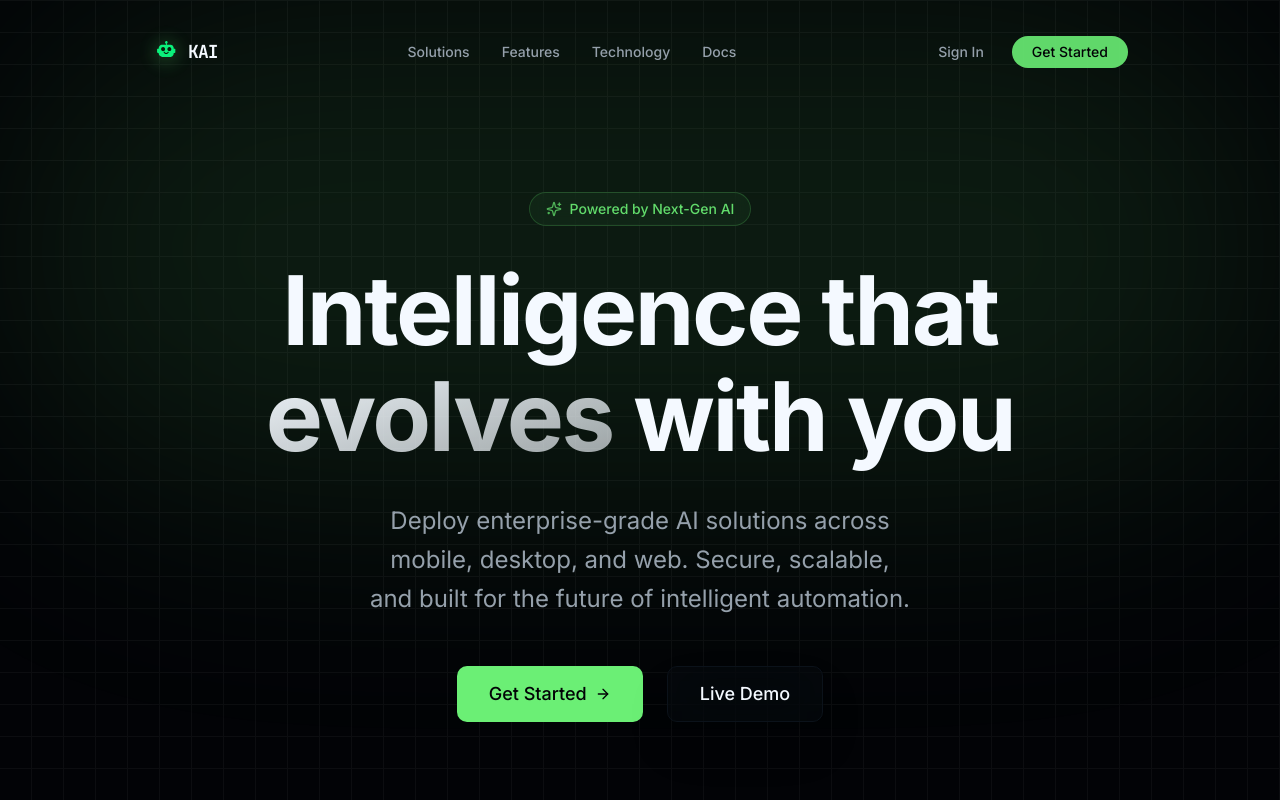
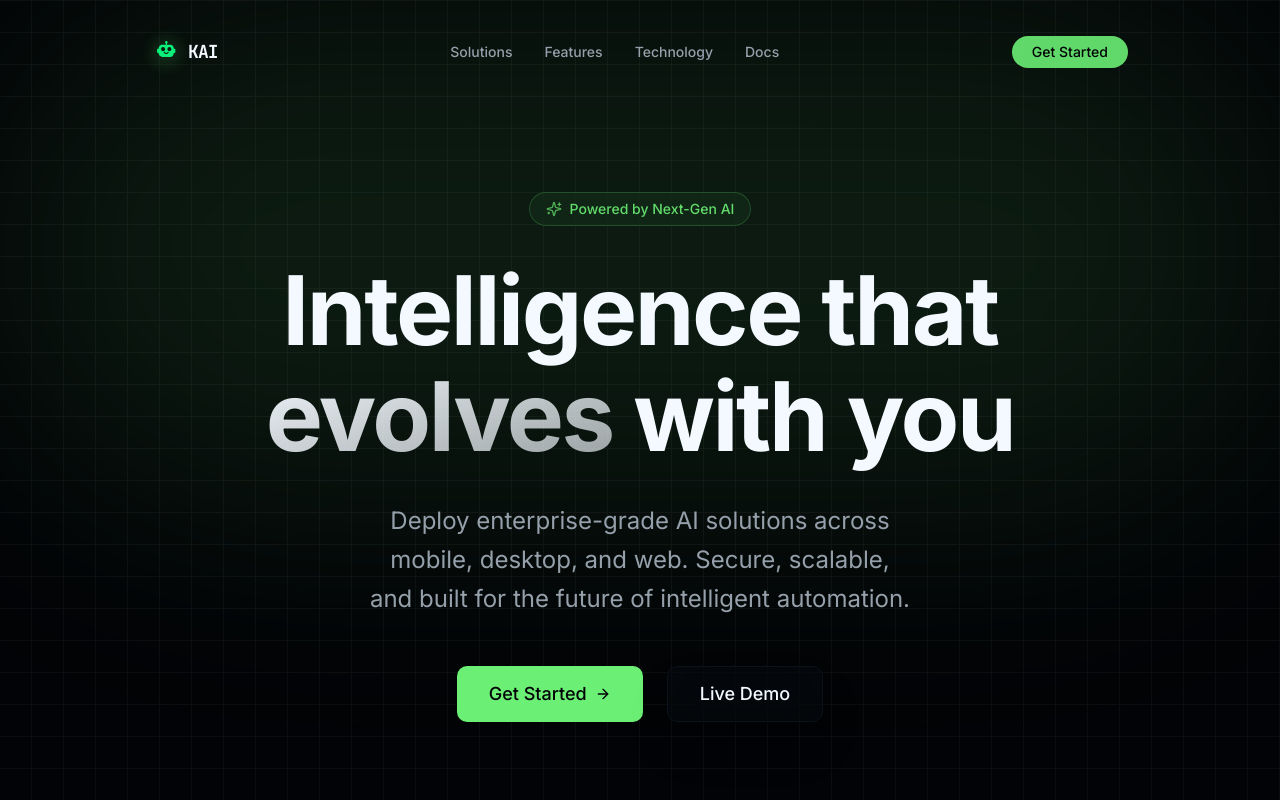
Before and after one commit to nishan-paul-hello/kai-web, a Next.js app: page / in a window 1280 px wide. Shown: the top 800 px of the page. Built offline with nearby package versions, Linux system fonts and the light colour scheme.

Commit message:
chore: Rename "Access Portal" to "Get Started" and remove "Sign In" buttons from navigation

```diff
--- a/components/cta.tsx
+++ b/components/cta.tsx
@@ -64,7 +64,7 @@ export function CTA() {
                 size="lg"
                 className="h-14 px-10 rounded-2xl font-bold text-lg hover:scale-105 active:scale-95 transition-all"
               >
-                Access Portal
+                Get Started
               </Button>
             </motion.div>
 
--- a/components/navigation.tsx
+++ b/components/navigation.tsx
@@ -70,9 +70,6 @@ export function Navigation() {
 
         {/* CTA Buttons */}
         <div className="hidden md:flex md:items-center md:gap-4">
-          <Button size="sm" variant="ghost" className="text-muted-foreground hover:text-foreground">
-            Sign In
-          </Button>
           <Button
             size="sm"
             className="rounded-full px-5 bg-primary/90 hover:bg-primary transition-all hover:scale-105 active:scale-95"
@@ -112,11 +109,8 @@ export function Navigation() {
                   <Sparkles className="h-4 w-4 opacity-0 transition-opacity group-hover:opacity-100" />
                 </Link>
               ))}
-              <div className="mt-4 pt-4 border-t border-white/5 grid grid-cols-2 gap-3">
-                <Button variant="outline" size="lg" className="rounded-2xl bg-transparent border-white/10">
-                  Sign In
-                </Button>
-                <Button size="lg" className="rounded-2xl bg-primary">
+              <div className="mt-4 pt-4 border-t border-white/5 flex flex-col gap-3">
+                <Button size="lg" className="rounded-2xl bg-primary w-full">
                   Get Started
                 </Button>
               </div>
```
